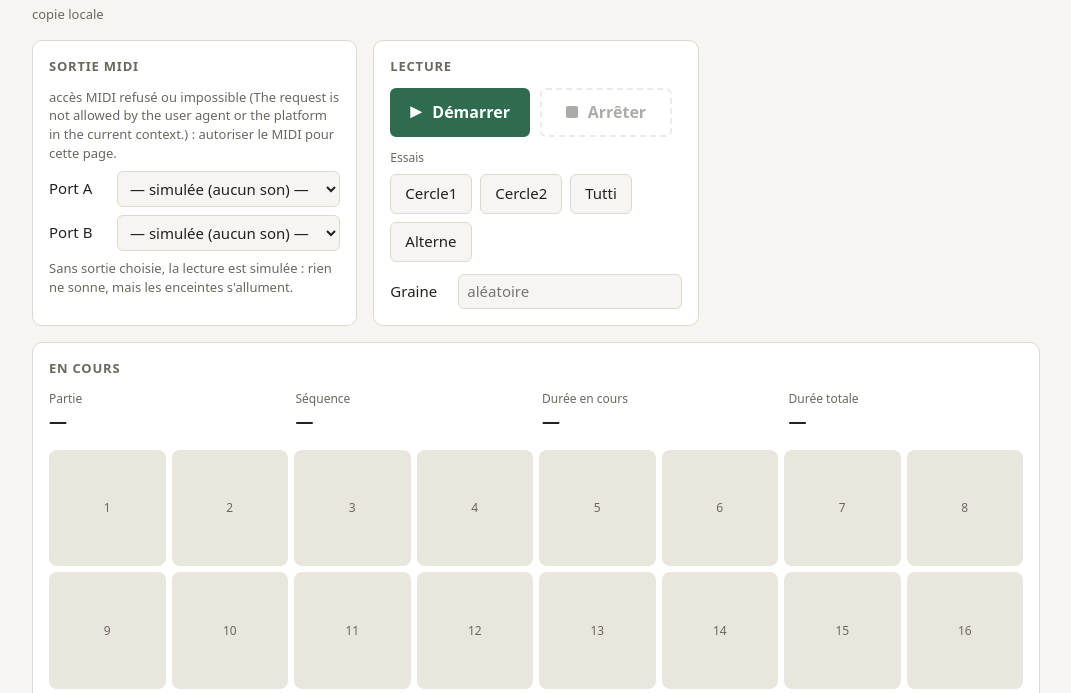
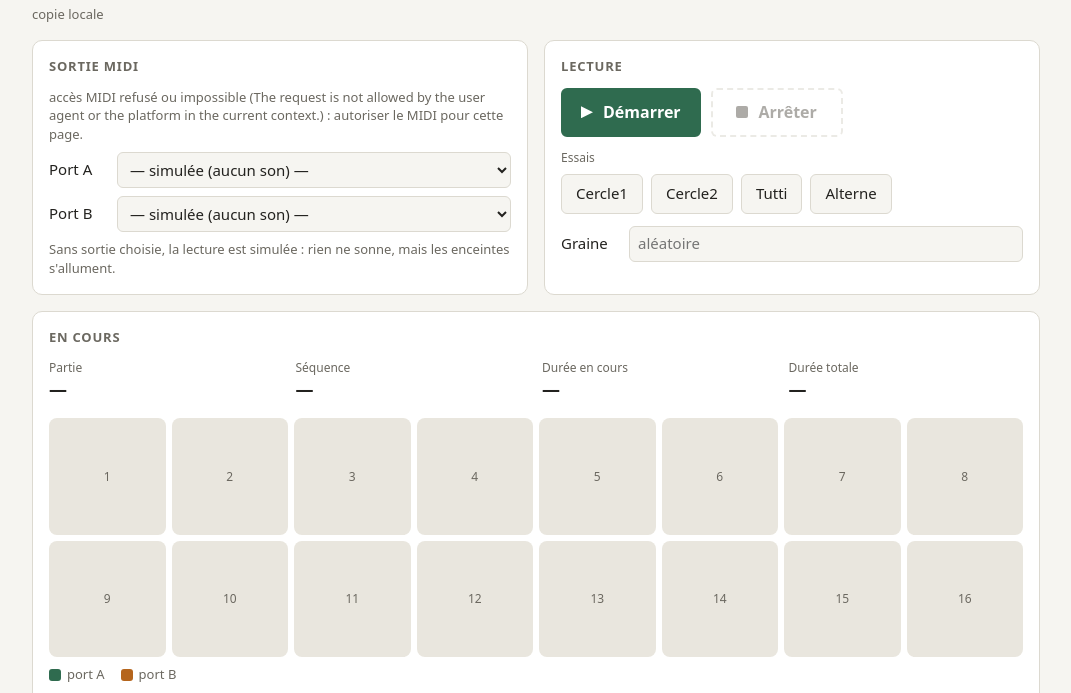
Before and after one commit to grame-cncm/animots-web, a website with bundled scripts: page ui/index.html in a window 1280 px wide. Shown: the part 55-748 px from the top of the page, without its empty margins (104-1175 px from the left). Built offline with nearby package versions, Linux system fonts and the light colour scheme.

Commit message:
Page : Sortie et Lecture sur deux colonnes égales, centrées
La grille en auto-fit créait trois colonnes à 1 024 px : les deux
panneaux n'en prenaient que deux et restaient collés à gauche. Deux
colonnes égales les centrent, alignés sur les panneaux larges ; une
seule colonne sous 680 px.

Co-Authored-By: Claude Opus 5.5 <noreply@anthropic.com>

```diff
--- a/ui/style.css
+++ b/ui/style.css
@@ -51,9 +51,11 @@ header {
 h1 { margin: 0; font-size: 22px; }
 h1 span { font-weight: 400; color: var(--doux); font-size: 15px; margin-left: 8px; }
 h2 { margin: 0 0 12px; font-size: 13px; text-transform: uppercase; letter-spacing: .06em; color: var(--doux); }
+/* deux colonnes égales : Sortie et Lecture se partagent la largeur, centrées sous l'en-tête et
+   alignées sur les panneaux larges ; une seule colonne sur un écran étroit */
 main {
   display: grid;
-  grid-template-columns: repeat(auto-fit, minmax(300px, 1fr));
+  grid-template-columns: repeat(2, minmax(0, 1fr));
   gap: 16px;
   padding: 8px 16px 32px;
   max-width: 1040px;
@@ -147,6 +149,9 @@ button:disabled { cursor: not-allowed; opacity: .45; }
 }
 .legende { display: flex; align-items: center; gap: 6px; margin-bottom: 12px; }
 .pastille { display: inline-block; width: 12px; height: 12px; border-radius: 3px; }
+@media (max-width: 680px) {
+  main { grid-template-columns: 1fr; }
+}
 .pastille.a { background: var(--port-a); }
 .pastille.b { background: var(--port-b); margin-left: 10px; }
 .journal { margin: 0; padding-left: 20px; max-height: 260px; overflow: auto; font-size: 13px; font-variant-numeric: tabular-nums; }
```
